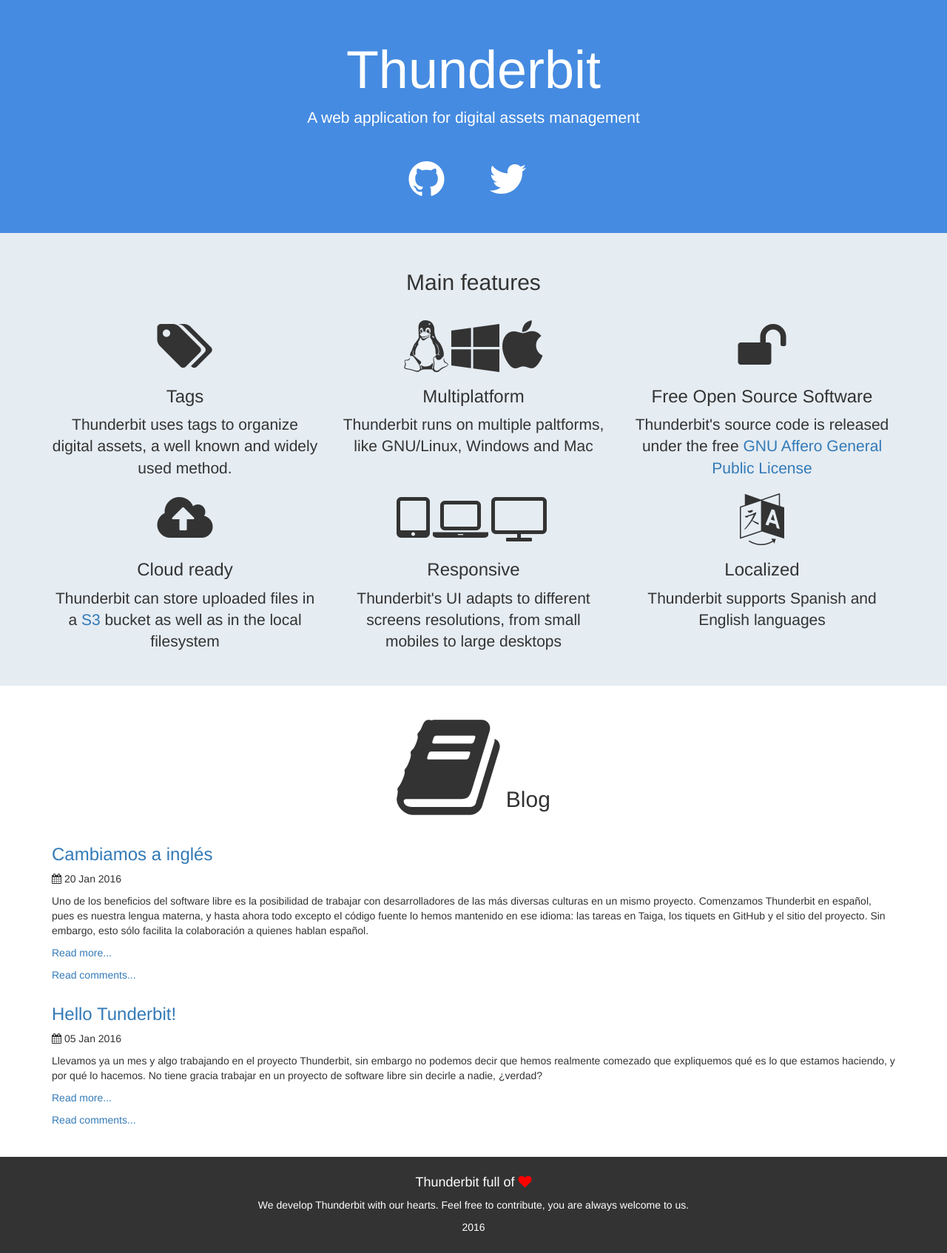
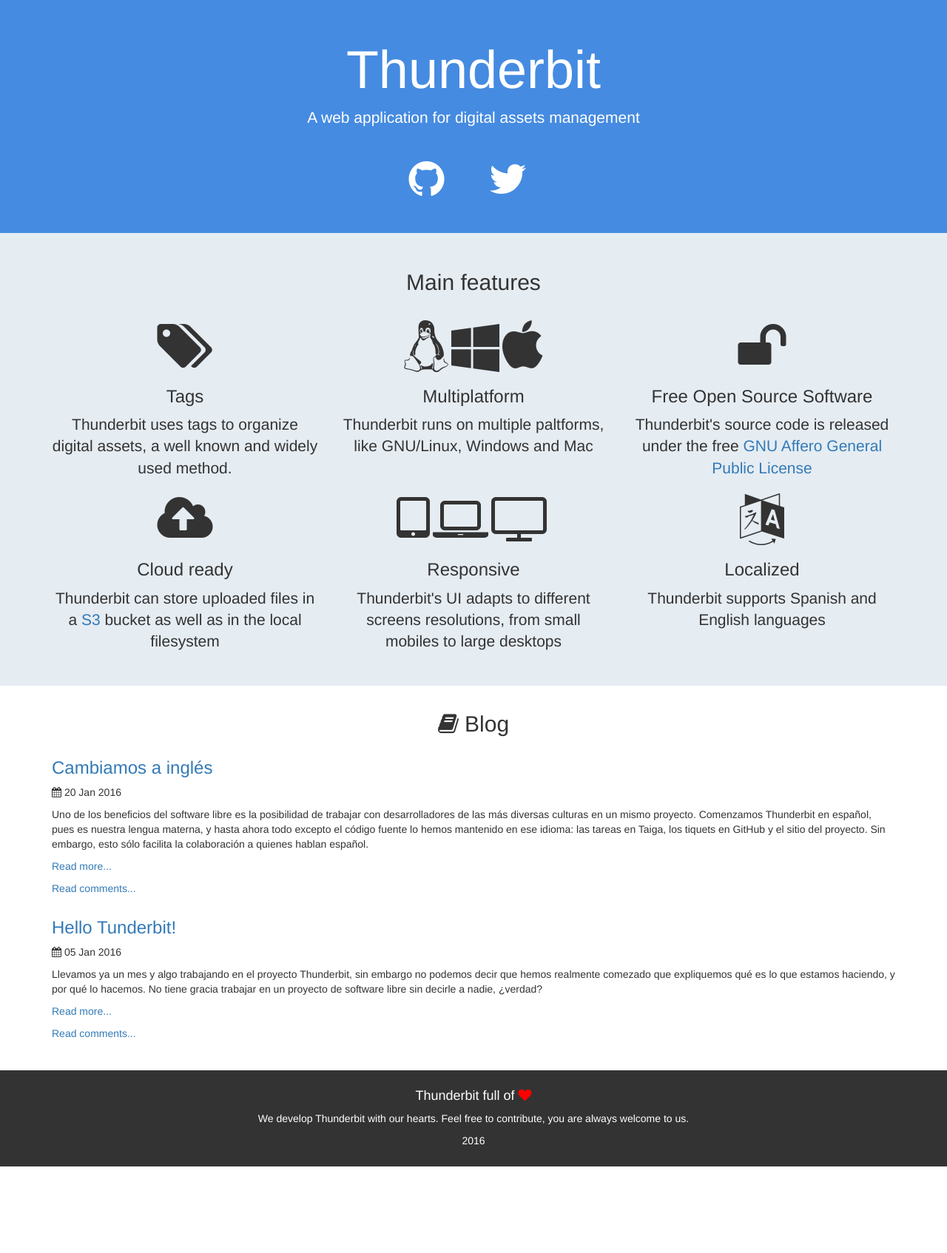
Before and after one commit to thunderbit/thunderbit, a Jekyll site: the page built from index.html, in a window 1280 px wide. Shown: the whole page at 74% size. Built offline with Jekyll 4.4.1, drawn with Linux system fonts in a browser that asks for light colours; comment, search, counter and statistics services are not loaded; after the commit the page ends 1577 px from its top, so only the background shows below that.

Commit message:
Reduced blog icon size on index

```diff
--- a/index.html
+++ b/index.html
@@ -45,7 +45,7 @@ layout: basic
 	<div class="container">
 		<div class="row">
 			<header id="header" class="text-center">
-				<h2><i class="fa fa-book fa-5x"></i> Blog</h2>
+				<h2><i class="fa fa-book"></i> Blog</h2>
 			</header><!-- /header -->
 		</div>
 		{% for post in site.posts %}
```
